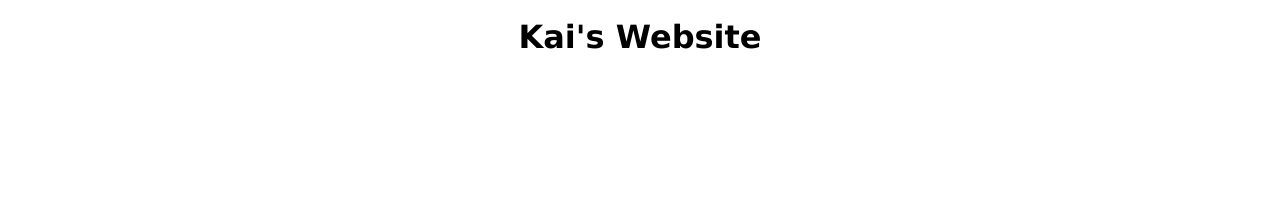
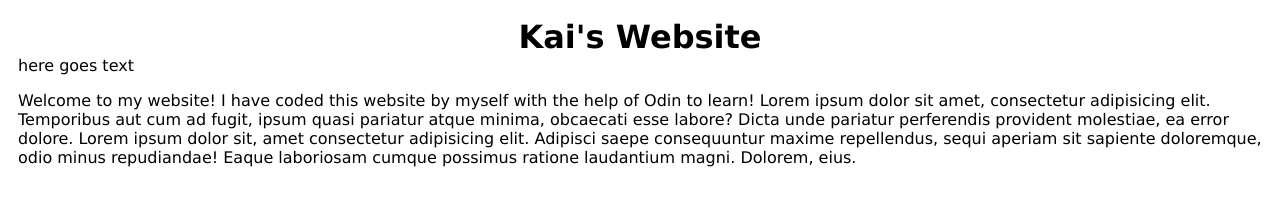
Before and after one commit to ricedev10/html-practice, a plain HTML site: page index.html in a window 1280 px wide. Drawn offline with Linux system fonts and the light colour scheme.

Commit message:
add lorem ipsum

```diff
--- a/index.html
+++ b/index.html
@@ -4,7 +4,19 @@
         <link href="styles.css" rel="stylesheet">
         <meta charset="UTF-8">
     </head>
+
     <body>
         <h1 id="title">Kai's Website</h1>
+
+        <!-- Sidebar -->
+        <div class="topbar">
+            here goes text
+        </div>
+
+        <div> <!-- First content block -->
+            <p>
+                Welcome to my website! I have coded this website by myself with the help of Odin to learn! Lorem ipsum dolor sit amet, consectetur adipisicing elit. Temporibus aut cum ad fugit, ipsum quasi pariatur atque minima, obcaecati esse labore? Dicta unde pariatur perferendis provident molestiae, ea error dolore. Lorem ipsum dolor sit, amet consectetur adipisicing elit. Adipisci saepe consequuntur maxime repellendus, sequi aperiam sit sapiente doloremque, odio minus repudiandae! Eaque laboriosam cumque possimus ratione laudantium magni. Dolorem, eius.
+            </p>
+        </div>
     </body>
 </html>
```
Lines whose indentation alone changed are shown as unchanged.
